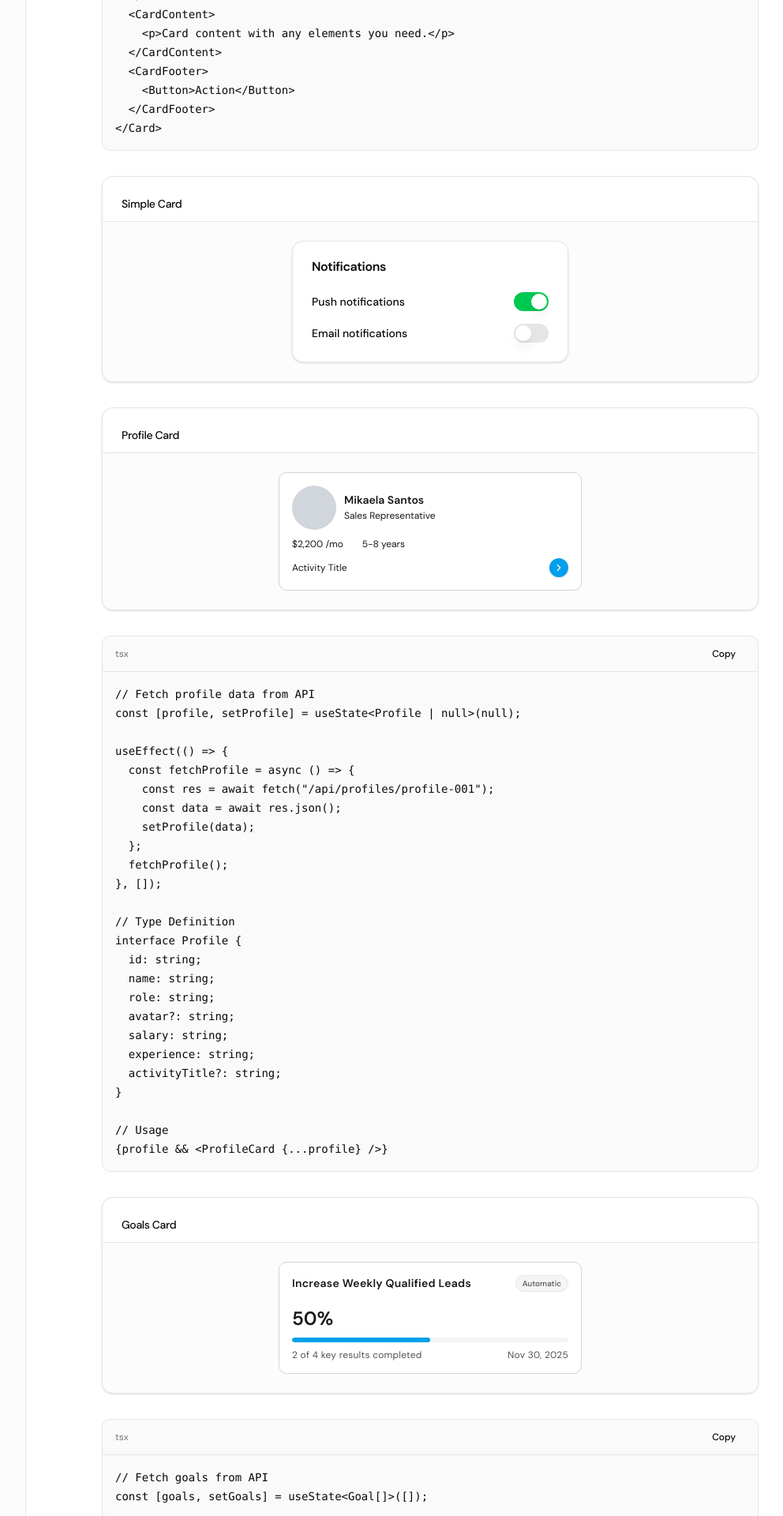
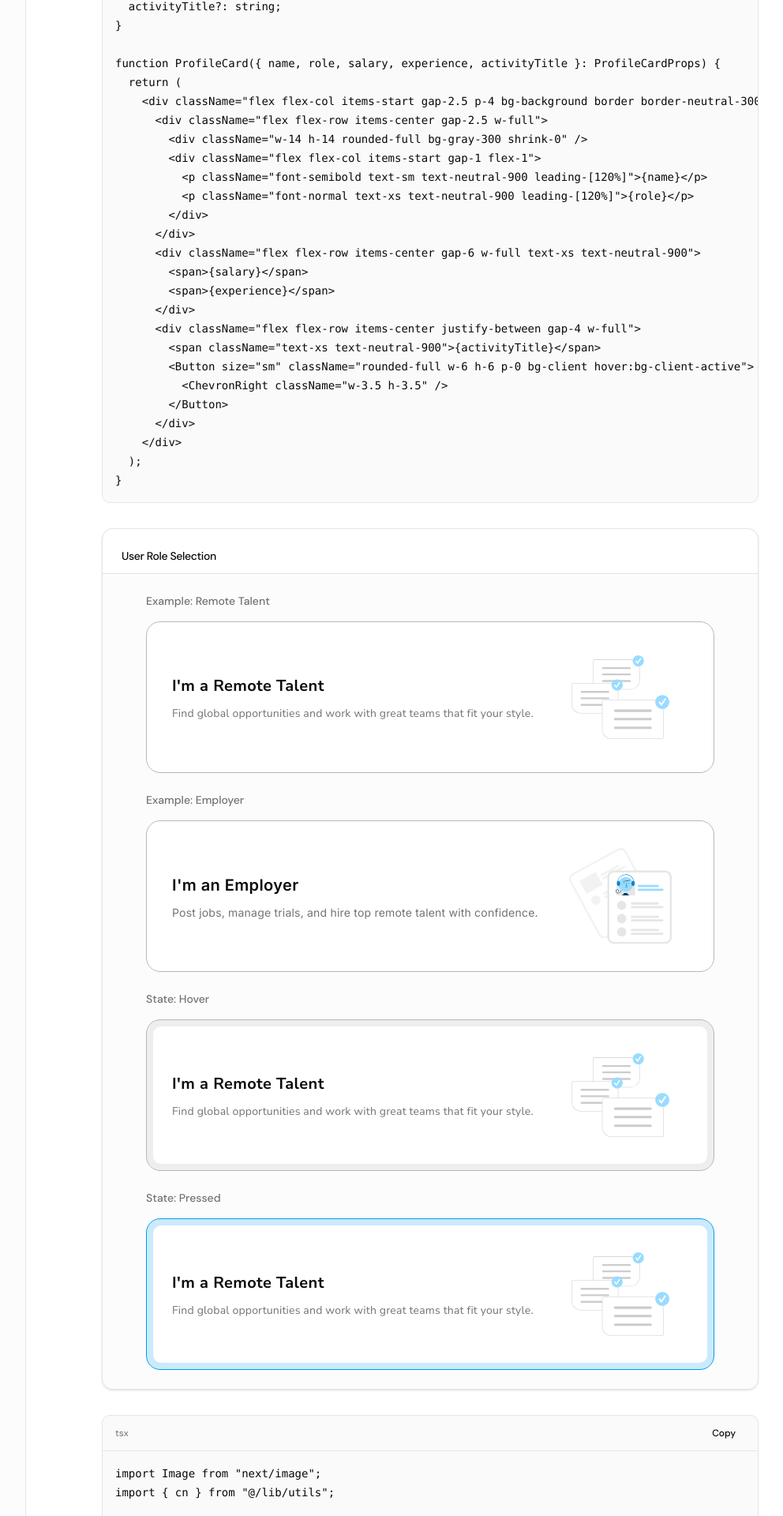
Before and after one commit to Justin322322/hireable-design-system, a Next.js app: page /components/card in a window 1280 px wide. Shown: the part 880-2800 px from the top of the page at 79% size, without its empty margins (223-1215 px from the left). Built offline with nearby package versions, Linux system fonts and the light colour scheme.

Commit message:
feat: implement UserRoleCard, update Card docs and add Nunito Sans font

```diff
--- a/src/app/components/card/page.tsx
+++ b/src/app/components/card/page.tsx
@@ -1,7 +1,9 @@
+
 import { Tabs, TabsContent, TabsList, TabsTrigger } from "@/components/ui/tabs";
-import { Card, CardContent, CardDescription, CardFooter, CardHeader, CardTitle } from "@/components/ui/card";
+import Image from "next/image";
+import { cn } from "@/lib/utils";
+import { Card, CardContent, CardHeader, CardTitle } from "@/components/ui/card";
 import { Button } from "@/components/ui/button";
-import { Switch } from "@/components/ui/switch";
 import { CodeBlock } from "@/components/docs/code-block";
 import { ComponentPreview } from "@/components/docs/component-preview";
 import { ChevronRight } from "lucide-react";
@@ -103,6 +105,56 @@ function GoalCard({ title, type, progress, completedResults, totalResults, dueDa
   );
 }
 
+interface UserRoleCardProps {
+  role: "talent" | "employer";
+  title: string;
+  description: string;
+  image: string;
+  variant?: "enabled" | "hover" | "pressed";
+}
+
+function UserRoleCard({ role, title, description, image, variant = "enabled" }: UserRoleCardProps) {
+  return (
+    <div
+      className={cn(
+        "relative flex w-full max-w-[720px] items-center gap-4 rounded-2xl border p-2 transition-all cursor-pointer",
+        // Height 192px from Figma
+        "h-[192px]",
+        // Dynamic styles based on variant using semantic tokens
+        variant === "enabled" && "border-button-tertiary-border bg-background",
+        variant === "hover" && "border-button-tertiary-border bg-button-tertiary-hover",
+        variant === "pressed" && "border-border-focused bg-button-secondary-default"
+      )}
+    >
+      <div className="flex flex-1 items-center gap-4 rounded-lg bg-background py-0 pl-6 pr-10 h-full">
+        <div className="flex flex-1 flex-col gap-3">
+          <h3 className={cn(
+            "text-xl leading-[150%] tracking-[0.4px] text-foreground",
+            role === "talent" ? "font-nunito font-bold" : "font-secondary font-semibold"
+          )}>
+            {title}
+          </h3>
+          <p className={cn(
+            "text-sm font-normal leading-[120%] tracking-[0.2px] text-muted-foreground",
+            role === "talent" ? "font-nunito" : "font-secondary"
+          )}>
+            {description}
+          </p>
+        </div>
+        <div className="shrink-0">
+          <Image
+            src={image}
+            alt={role}
+            width={140}
+            height={140}
+            className="h-[140px] w-[140px]"
+          />
+        </div>
+      </div>
+    </div>
+  );
+}
+
 export default function CardPage() {
   return (
     <div className="container max-w-4xl py-12 px-4 md:px-8">
@@ -124,58 +176,7 @@ export default function CardPage() {
         </TabsList>
 
         <TabsContent value="examples" className="space-y-8">
-          <ComponentPreview title="Basic Card">
-            <div className="flex justify-center">
-              <Card className="w-[350px]">
-                <CardHeader>
-                  <CardTitle>Card Title</CardTitle>
-                  <CardDescription>Card description goes here.</CardDescription>
-                </CardHeader>
-                <CardContent>
-                  <p>Card content with any elements you need.</p>
-                </CardContent>
-                <CardFooter>
-                  <Button>Action</Button>
-                </CardFooter>
-              </Card>
-            </div>
-          </ComponentPreview>
 
-          <CodeBlock
-            code={`<Card>
-  <CardHeader>
-    <CardTitle>Card Title</CardTitle>
-    <CardDescription>Card description goes here.</CardDescription>
-  </CardHeader>
-  <CardContent>
-    <p>Card content with any elements you need.</p>
-  </CardContent>
-  <CardFooter>
-    <Button>Action</Button>
-  </CardFooter>
-</Card>`}
-            language="tsx"
-          />
-
-          <ComponentPreview title="Simple Card">
-            <div className="flex justify-center">
-              <Card className="w-[350px]">
-                <CardHeader>
-                  <CardTitle>Notifications</CardTitle>
-                </CardHeader>
-                <CardContent className="space-y-4">
-                  <div className="flex items-center justify-between">
-                    <span className="text-sm font-medium">Push notifications</span>
-                    <Switch defaultChecked aria-label="Toggle push notifications" />
-                  </div>
-                  <div className="flex items-center justify-between">
-                    <span className="text-sm font-medium">Email notifications</span>
-                    <Switch aria-label="Toggle email notifications" />
-                  </div>
-                </CardContent>
-              </Card>
-            </div>
-          </ComponentPreview>
 
           <ComponentPreview title="Profile Card">
             <div className="flex justify-center">
@@ -184,33 +185,148 @@ export default function CardPage() {
           </ComponentPreview>
 
           <CodeBlock
-            code={`// Fetch profile data from API
-const [profile, setProfile] = useState<Profile | null>(null);
+            code={`import { Button } from "@/components/ui/button";
+import { ChevronRight } from "lucide-react";
 
-useEffect(() => {
-  const fetchProfile = async () => {
-    const res = await fetch("/api/profiles/profile-001");
-    const data = await res.json();
-    setProfile(data);
-  };
-  fetchProfile();
-}, []);
-
-// Type Definition
-interface Profile {
-  id: string;
+interface ProfileCardProps {
   name: string;
   role: string;
-  avatar?: string;
   salary: string;
   experience: string;
   activityTitle?: string;
 }
 
-// Usage
-{profile && <ProfileCard {...profile} />}`}
+function ProfileCard({ name, role, salary, experience, activityTitle }: ProfileCardProps) {
+  return (
+    <div className="flex flex-col items-start gap-2.5 p-4 bg-background border border-neutral-300 rounded-lg w-96 transition-colors hover:bg-neutral-100 hover:border-neutral-300 cursor-pointer">
+      <div className="flex flex-row items-center gap-2.5 w-full">
+        <div className="w-14 h-14 rounded-full bg-gray-300 shrink-0" />
+        <div className="flex flex-col items-start gap-1 flex-1">
+          <p className="font-semibold text-sm text-neutral-900 leading-[120%]">{name}</p>
+          <p className="font-normal text-xs text-neutral-900 leading-[120%]">{role}</p>
+        </div>
+      </div>
+      <div className="flex flex-row items-center gap-6 w-full text-xs text-neutral-900">
+        <span>{salary}</span>
+        <span>{experience}</span>
+      </div>
+      <div className="flex flex-row items-center justify-between gap-4 w-full">
+        <span className="text-xs text-neutral-900">{activityTitle}</span>
+        <Button size="sm" className="rounded-full w-6 h-6 p-0 bg-client hover:bg-client-active">
+          <ChevronRight className="w-3.5 h-3.5" />
+        </Button>
+      </div>
+    </div>
+  );
+}`}
             language="tsx"
           />
+
+          <ComponentPreview title="User Role Selection">
+            <div className="flex flex-col gap-6 w-full max-w-[720px] mx-auto">
+              <div className="space-y-4">
+                <h4 className="text-sm font-medium text-muted-foreground">Example: Remote Talent</h4>
+                <UserRoleCard
+                  role="talent"
+                  title="I'm a Remote Talent"
+                  description="Find global opportunities and work with great teams that fit your style."
+                  image="/images/talent-select.svg"
+                  variant="enabled"
+                />
+              </div>
+
+              <div className="space-y-4">
+                <h4 className="text-sm font-medium text-muted-foreground">Example: Employer</h4>
+                <UserRoleCard
+                  role="employer"
+                  title="I'm an Employer"
+                  description="Post jobs, manage trials, and hire top remote talent with confidence."
+                  image="/images/employer-select.svg"
+                  variant="enabled"
+                />
+              </div>
+
+              <div className="space-y-4">
+                <h4 className="text-sm font-medium text-muted-foreground">State: Hover</h4>
+                <UserRoleCard
+                  role="talent"
+                  title="I'm a Remote Talent"
+                  description="Find global opportunities and work with great teams that fit your style."
+                  image="/images/talent-select.svg"
+                  variant="hover"
+                />
+              </div>
+
+              <div className="space-y-4">
+                <h4 className="text-sm font-medium text-muted-foreground">State: Pressed</h4>
+                <UserRoleCard
+                  role="talent"
+                  title="I'm a Remote Talent"
+                  description="Find global opportunities and work with great teams that fit your style."
+                  image="/images/talent-select.svg"
+                  variant="pressed"
+                />
+              </div>
+            </div>
+          </ComponentPreview>
+
+          <CodeBlock
+            code={`import Image from "next/image";
+import { cn } from "@/lib/utils";
+
+interface UserRoleCardProps {
+  role: "talent" | "employer";
+  title: string;
+  description: string;
+  image: string;
+  variant?: "enabled" | "hover" | "pressed";
+}
+
+function UserRoleCard({ role, title, description, image, variant = "enabled" }: UserRoleCardProps) {
+  return (
+    <div
+      className={cn(
+        "relative flex w-full max-w-[720px] items-center gap-4 rounded-2xl border p-2 transition-all cursor-pointer",
+        // Height 192px from Figma
+        "h-[192px]",
+        // Dynamic styles based on variant using semantic tokens
+        variant === "enabled" && "border-button-tertiary-border bg-background",
+        variant === "hover" && "border-button-tertiary-border bg-button-tertiary-hover",
+        variant === "pressed" && "border-border-focused bg-button-secondary-default"
+      )}
+    >
+      <div className="flex flex-1 items-center gap-4 rounded-lg bg-background py-0 pl-6 pr-10 h-full">
+        <div className="flex flex-1 flex-col gap-3">
+          <h3 className={cn(
+            "text-xl leading-[150%] tracking-[0.4px] text-foreground",
+            role === "talent" ? "font-nunito font-bold" : "font-secondary font-semibold"
+          )}>
+            {title}
+          </h3>
+          <p className={cn(
+            "text-sm font-normal leading-[120%] tracking-[0.2px] text-muted-foreground",
+            role === "talent" ? "font-nunito" : "font-secondary"
+          )}>
+            {description}
+          </p>
+        </div>
+        <div className="shrink-0">
+          <Image
+            src={image}
+            alt={role}
+            width={140}
+            height={140}
+            className="h-[140px] w-[140px]"
+          />
+        </div>
+      </div>
+    </div>
+  );
+}`}
+            language="tsx"
+          />
+
+
 
           <ComponentPreview title="Goals Card">
             <div className="flex justify-center">
@@ -219,21 +335,7 @@ interface Profile {
           </ComponentPreview>
 
           <CodeBlock
-            code={`// Fetch goals from API
-const [goals, setGoals] = useState<Goal[]>([]);
-
-useEffect(() => {
-  const fetchGoals = async () => {
-    const res = await fetch("/api/goals");
-    const data = await res.json();
-    setGoals(data);
-  };
-  fetchGoals();
-}, []);
-
-// Type Definition
-interface Goal {
-  id: string;
+            code={`interface GoalCardProps {
   title: string;
   type: "Automatic" | "Manual";
   progress: number;
@@ -242,10 +344,42 @@ interface Goal {
   dueDate: string;
 }
 
-// Usage
-{goals.map((goal) => (
-  <GoalCard key={goal.id} {...goal} />
-))}`}
+function GoalCard({ title, type, progress, completedResults, totalResults, dueDate }: GoalCardProps) {
+  return (
+    <div className="flex flex-col items-start gap-5 p-4 bg-background border border-neutral-300 rounded-lg w-96 transition-colors hover:bg-neutral-100 hover:border-neutral-300 cursor-pointer">
+      <div className="flex items-start justify-between w-full">
+        <div className="flex-1 flex items-center">
+          <p className="font-semibold text-sm text-neutral-900 leading-normal tracking-[0.02em]">
+            {title}
+          </p>
+        </div>
+        <span className="bg-neutral-100 border border-neutral-200 px-2 py-0.5 rounded-full text-[10px] text-neutral-600 font-medium whitespace-nowrap">
+          {type}
+        </span>
+      </div>
+      <div className="flex flex-col gap-2 w-full">
+        <div className="flex items-center">
+          <span className="font-semibold text-2xl text-neutral-900 leading-[1.2]">
+            {progress}%
+          </span>
+        </div>
+        <div className="flex items-center w-full h-2">
+          <div className="flex-1 bg-neutral-100 rounded-full h-1.5 overflow-hidden">
+            <div className="bg-client h-full rounded-full" style={{ width: \`\${progress}%\` }} />
+          </div>
+        </div>
+        <div className="flex items-center justify-between w-full">
+          <span className="text-xs text-neutral-600 leading-[1.2] tracking-[0.02em]">
+            {completedResults} of {totalResults} key results completed
+          </span>
+          <span className="text-xs text-neutral-600 leading-[1.2] tracking-[0.02em]">
+            {dueDate}
+          </span>
+        </div>
+      </div>
+    </div>
+  );
+}`}
             language="tsx"
           />
         </TabsContent>
@@ -284,45 +418,7 @@ interface Goal {
         </TabsContent>
 
         <TabsContent value="api" className="space-y-8">
-          <section>
-            <h2 className="mb-4 text-xl font-semibold">Base Card Components</h2>
-            <div className="overflow-x-auto">
-              <table className="w-full text-sm">
-                <thead>
-                  <tr className="border-b">
-                    <th className="py-3 text-left font-medium">Component</th>
-                    <th className="py-3 text-left font-medium">Description</th>
-                  </tr>
-                </thead>
-                <tbody className="text-muted-foreground">
-                  <tr className="border-b">
-                    <td className="py-3 font-mono text-foreground">Card</td>
-                    <td className="py-3">Container element</td>
-                  </tr>
-                  <tr className="border-b">
-                    <td className="py-3 font-mono text-foreground">CardHeader</td>
-                    <td className="py-3">Header section with title and description</td>
-                  </tr>
-                  <tr className="border-b">
-                    <td className="py-3 font-mono text-foreground">CardTitle</td>
-                    <td className="py-3">Title text</td>
-                  </tr>
-                  <tr className="border-b">
-                    <td className="py-3 font-mono text-foreground">CardDescription</td>
-                    <td className="py-3">Subtitle or description text</td>
-                  </tr>
-                  <tr className="border-b">
-                    <td className="py-3 font-mono text-foreground">CardContent</td>
-                    <td className="py-3">Main content area</td>
-                  </tr>
-                  <tr className="border-b">
-                    <td className="py-3 font-mono text-foreground">CardFooter</td>
-                    <td className="py-3">Footer with actions</td>
-                  </tr>
-                </tbody>
-              </table>
-            </div>
-          </section>
+
 
           <section>
             <h2 className="mb-4 text-xl font-semibold">Profile Interface</h2>
--- a/src/app/globals.css
+++ b/src/app/globals.css
@@ -10,6 +10,7 @@
   --color-foreground: var(--foreground);
   --font-sans: var(--font-dm-sans);
   --font-secondary: var(--font-inter);
+  --font-nunito: var(--font-nunito-sans);
   --color-sidebar-ring: var(--sidebar-ring);
   --color-sidebar-border: var(--sidebar-border);
   --color-sidebar-accent-foreground: var(--sidebar-accent-foreground);
--- a/src/app/layout.tsx
+++ b/src/app/layout.tsx
@@ -1,5 +1,5 @@
 import type { Metadata } from "next";
-import { DM_Sans, Inter } from "next/font/google";
+import { DM_Sans, Inter, Nunito_Sans } from "next/font/google";
 import "./globals.css";
 import { SiteHeader } from "@/components/layout/site-header";
 import { Sidebar } from "@/components/layout/sidebar";
@@ -17,6 +17,12 @@ const inter = Inter({
   weight: ["400", "500", "600"],
 });
 
+const nunitoSans = Nunito_Sans({
+  variable: "--font-nunito-sans",
+  subsets: ["latin"],
+  weight: ["400", "600", "700"],
+});
+
 export const metadata: Metadata = {
   title: "Hireable Design System",
   description: "A comprehensive design system for building consistent, accessible user interfaces.",
@@ -32,7 +38,7 @@ export default function RootLayout({
 }>) {
   return (
     <html lang="en">
-      <body className={`${dmSans.variable} ${inter.variable} font-sans antialiased`}>
+      <body className={`${dmSans.variable} ${inter.variable} ${nunitoSans.variable} font-sans antialiased`}>
         <a
           href="#main-content"
           className="sr-only focus:not-sr-only focus:absolute focus:z-50 focus:m-4 focus:rounded-md focus:bg-background focus:p-4 focus:text-foreground focus:shadow-md focus:ring-2 focus:ring-ring"
```
Also changed, not shown: public/images/employer-select.svg (added), public/images/talent-select.svg (added).
